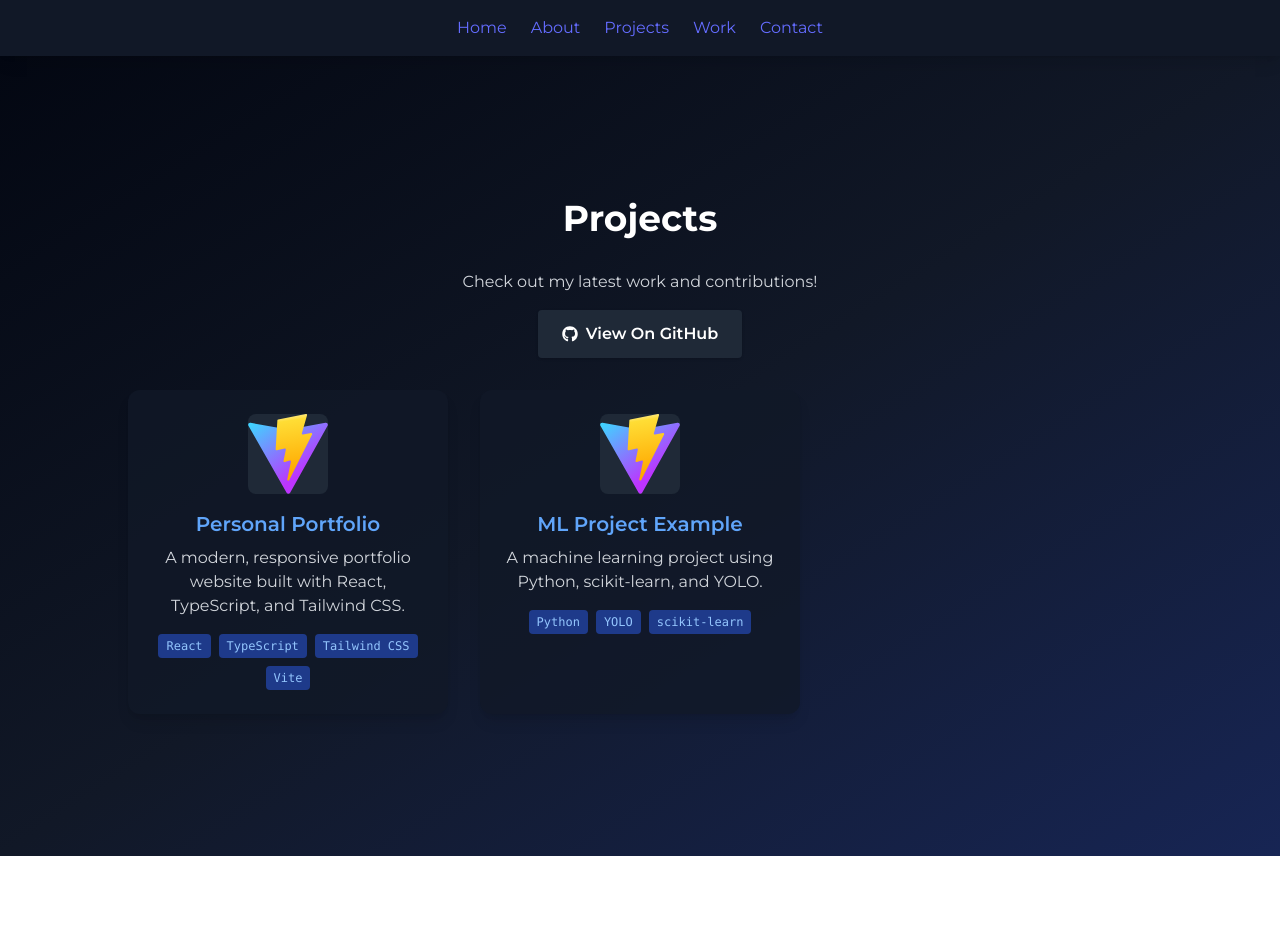
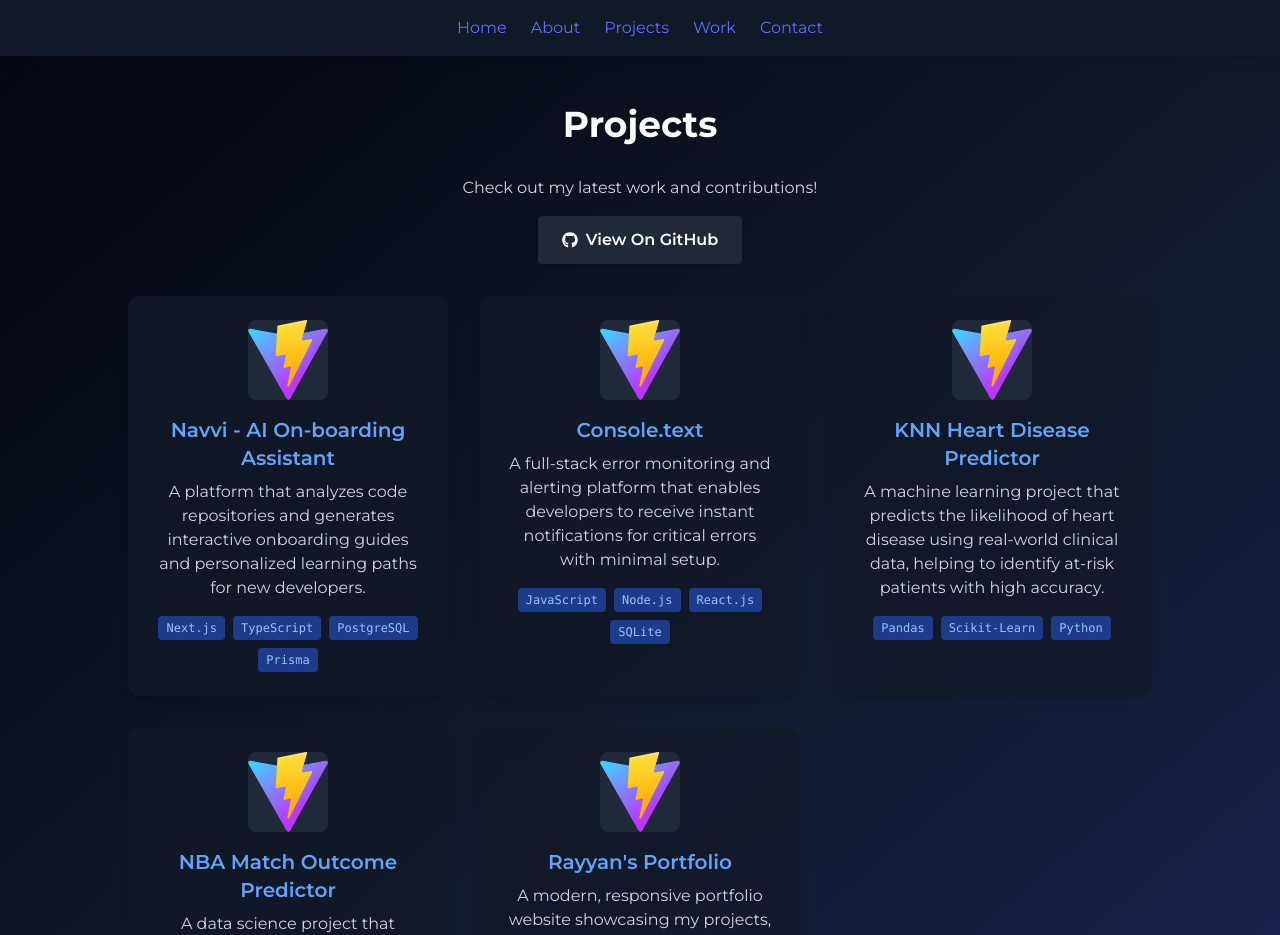
Before and after one commit to rayyankhan47/Rayyan-Khan-Portfolio, a React (Vite) app: page /projects in a window 1280 px wide. Shown: the top 935 px of the page. Before the commit the page ends 856 px from the top, so only its background shows below. Built offline with nearby package versions, Linux system fonts and the light colour scheme.

Commit message:
updating projects..

```diff
--- a/src/pages/Projects.tsx
+++ b/src/pages/Projects.tsx
@@ -1,27 +1,62 @@
 import React, { useState } from 'react';
+import type { ReactElement } from 'react';
 import { FaGithub, FaExternalLinkAlt } from 'react-icons/fa';
 
-const projects = [
+// Define the type for project links
+type ProjectLink = {
+  label: string;
+  url: string;
+  icon: ReactElement;
+};
+
+// Type the projects array
+const projects: {
+  title: string;
+  image: string;
+  summary: string;
+  description: string;
+  tech: string[];
+  links: ProjectLink[];
+}[] = [
   {
-    title: 'Personal Portfolio',
+    title: 'Navvi - AI On-boarding Assistant',
     image: '/vite.svg',
-    summary: 'A modern, responsive portfolio website built with React, TypeScript, and Tailwind CSS.',
-    description: 'This portfolio showcases my projects, work experience, and skills. It features smooth animations, a contact form, and a mobile-first design.',
-    tech: ['React', 'TypeScript', 'Tailwind CSS', 'Vite'],
-    links: [
-      { label: 'GitHub', url: 'https://github.com/rayyankhan47/Rayyan-Khan-Portfolio', icon: <FaGithub /> },
-      { label: 'Live Site', url: 'https://rayyan.dev', icon: <FaExternalLinkAlt /> },
-    ],
+    summary: 'A platform that analyzes code repositories and generates interactive onboarding guides and personalized learning paths for new developers.',
+    description: 'Helps new developers ramp up quickly by providing codebase dependency graphs, onboarding guides, and secure integration with GitHub and OAuth.',
+    tech: ['Next.js', 'TypeScript', 'PostgreSQL', 'Prisma'],
+    links: [],
   },
   {
-    title: 'ML Project Example',
+    title: 'Console.text',
     image: '/vite.svg',
-    summary: 'A machine learning project using Python, scikit-learn, and YOLO.',
-    description: 'This project demonstrates object detection and classification using YOLO and scikit-learn pipelines.',
-    tech: ['Python', 'YOLO', 'scikit-learn'],
-    links: [
-      { label: 'GitHub', url: 'https://github.com/rayyankhan47/ml-project', icon: <FaGithub /> },
-    ],
+    summary: 'A full-stack error monitoring and alerting platform that enables developers to receive instant notifications for critical errors with minimal setup.',
+    description: 'Lets developers add real-time error alerts and persistent storage to their apps with a single line of code, featuring a custom dashboard and SMS/call notifications.',
+    tech: ['JavaScript', 'Node.js', 'React.js', 'SQLite'],
+    links: [],
+  },
+  {
+    title: 'KNN Heart Disease Predictor',
+    image: '/vite.svg',
+    summary: 'A machine learning project that predicts the likelihood of heart disease using real-world clinical data, helping to identify at-risk patients with high accuracy.',
+    description: 'Predicts heart disease risk from clinical data, supporting early intervention and improved patient outcomes.',
+    tech: ['Pandas', 'Scikit-Learn', 'Python'],
+    links: [],
+  },
+  {
+    title: 'NBA Match Outcome Predictor',
+    image: '/vite.svg',
+    summary: 'A data science project that forecasts NBA game results by analyzing historical match data and player statistics to provide insights into likely outcomes.',
+    description: 'Forecasts NBA game results using historical data and player stats, offering insights into likely match outcomes.',
+    tech: ['Pandas', 'Scikit-Learn', 'Python'],
+    links: [],
+  },
+  {
+    title: "Rayyan's Portfolio",
+    image: '/vite.svg',
+    summary: 'A modern, responsive portfolio website showcasing my projects, skills, and experience with smooth animations and a clean design.',
+    description: 'Obviously, I built my own portfolio..',
+    tech: ['TypeScript', 'React.js', 'TailwindCSS'],
+    links: [],
   },
 ];
 
@@ -64,8 +99,14 @@
         </div>
         {/* Modal */}
         {selected !== null && (
-          <div className="fixed inset-0 z-50 flex items-center justify-center bg-black bg-opacity-70">
-            <div className="bg-gray-900 rounded-xl shadow-2xl p-8 max-w-lg w-full relative animate-fadeIn">
+          <div
+            className="fixed inset-0 z-50 flex items-center justify-center bg-black bg-opacity-70"
+            onClick={() => setSelected(null)}
+          >
+            <div
+              className="bg-gray-900 rounded-xl shadow-2xl p-8 max-w-lg w-full relative animate-fadeIn"
+              onClick={(e) => e.stopPropagation()}
+            >
               <button
                 className="absolute top-2 right-2 text-gray-400 hover:text-blue-400 text-2xl font-bold"
                 onClick={() => setSelected(null)}
```
